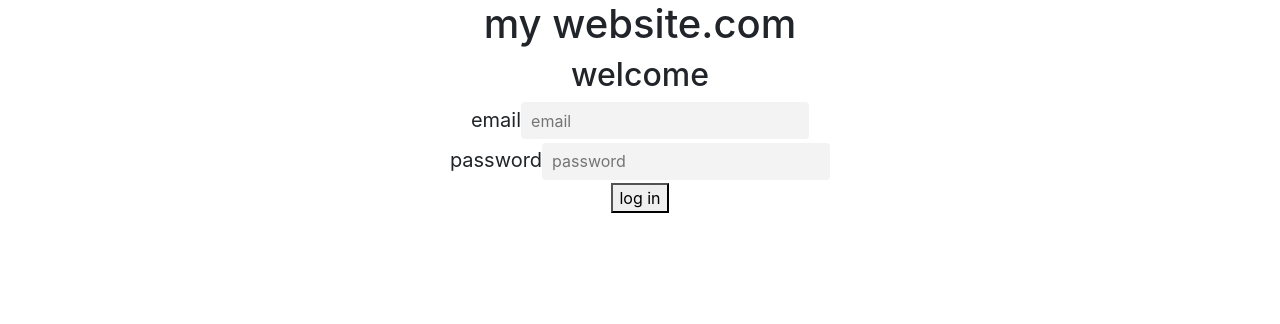
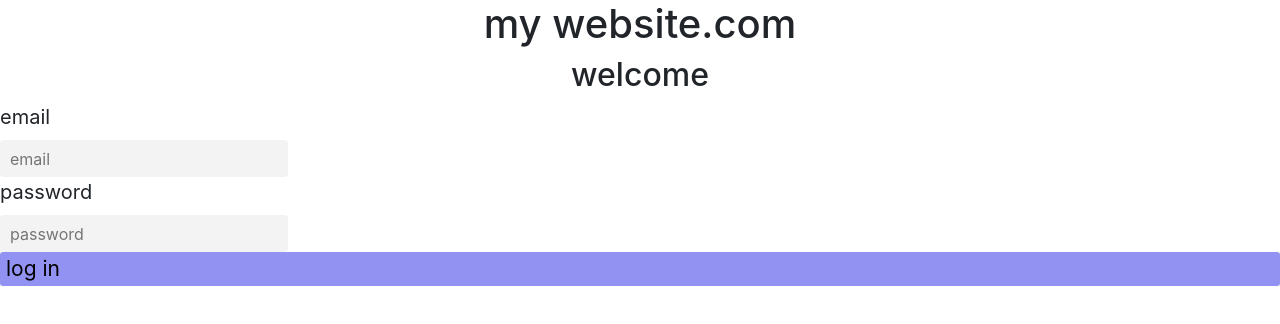
Before and after one commit to smithapatil12/applicationreg, a React (Create React App) app: page / in a window 1280 px wide. Shown: the top 324 px of the page. Built offline with nearby package versions, Linux system fonts and the light colour scheme.

Commit message:
second commit

```diff
--- a/src/App.js
+++ b/src/App.js
@@ -8,20 +8,24 @@ class App extends Component {
   render () {
 
     return (
-    <form className="App">
+    <form className="base-contanier">
      <h1 className="text-center">my website.com</h1>
      <h2 className="text-center">welcome</h2>
      <formgroup>
+      <div>
        <label className="text-centre">email</label>
+      </div>
        <input type="email" placeholder="email"/>
      </formgroup>
 <div>
      <formgroup>
+      <div>
        <label>password</label>
+      </div>
        <input type="password" placeholder="password"/>
      </formgroup>
     </div>
-     <button> log in </button>
+     <button className="submit"> log in </button>
     </form>
   );
 }
```
